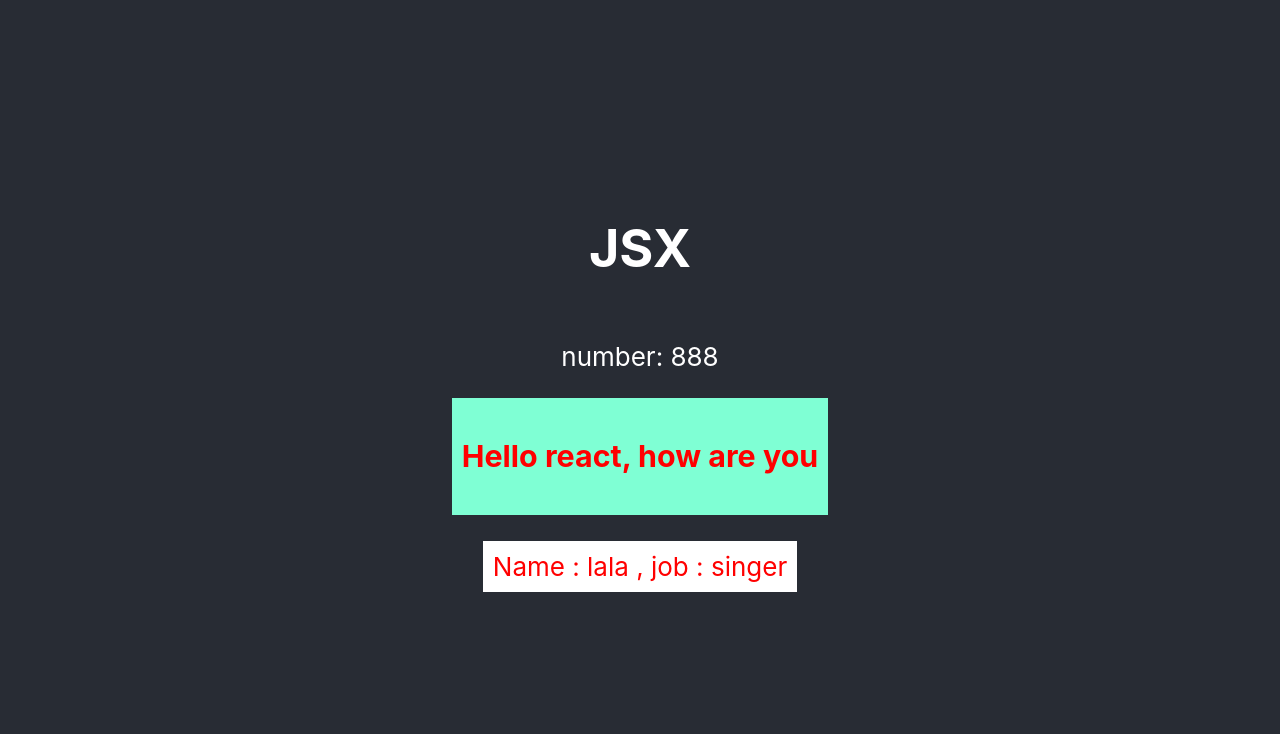
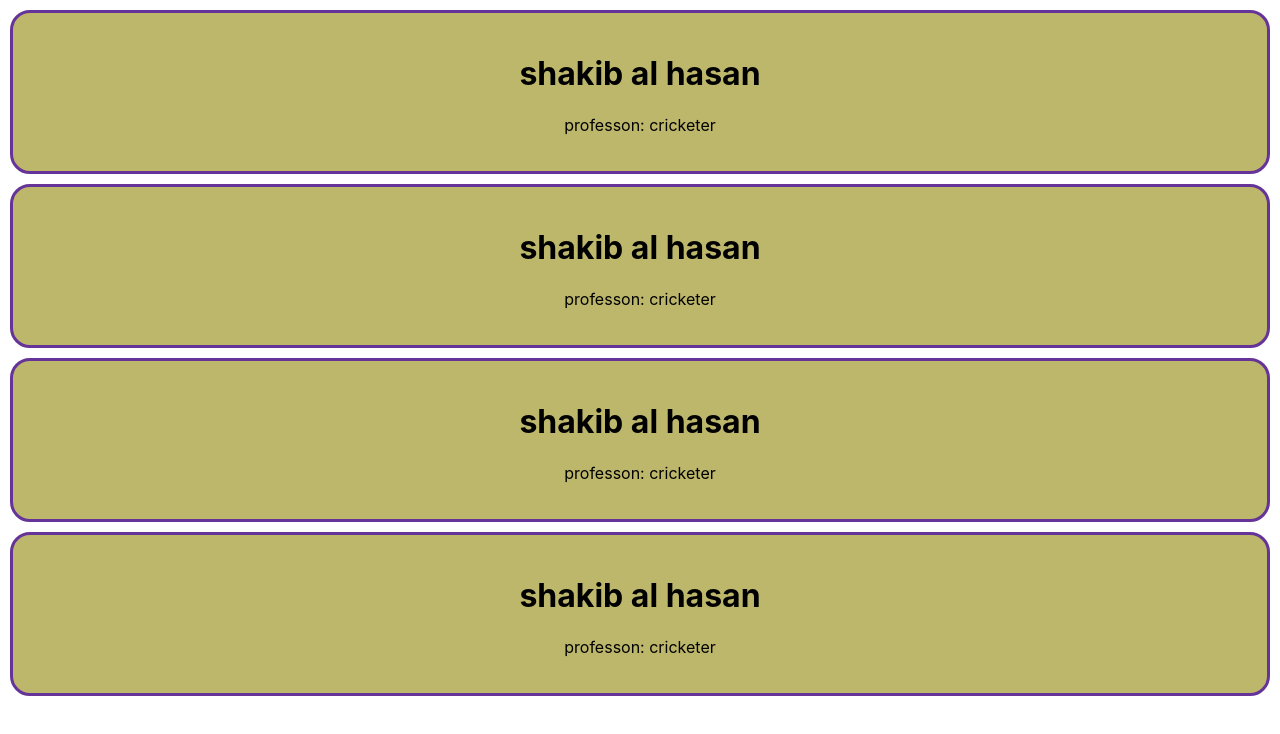
Before and after one commit to laksor/react-jsx-props-state, a React (Create React App) app: page / in a window 1280 px wide. Shown: the top 734 px of the page. Built offline with nearby package versions, Linux system fonts and the light colour scheme.

Commit message:
creating componenet

```diff
--- a/src/App.css
+++ b/src/App.css
@@ -41,4 +41,13 @@
   color: red;
   background-color: aquamarine;
   padding: 10px;
+  border-radius: 10px;
 }
+.person{
+  background-color: darkkhaki;
+  border:  3px solid rebeccapurple;
+  padding: 20px;
+  margin: 10px;
+  border-radius: 20px;
+
+}
--- a/src/App.js
+++ b/src/App.js
@@ -1,29 +1,24 @@
-import logo from './logo.svg';
+
 import './App.css';
-const number = 888;
-const singer = {name: 'lala', job: 'singer'};
-const singerStyle = {
-  color: 'red',
-  backgroundColor: 'white',
-  padding: '10px'
-}
 
 function App() {
   return (
     <div className="App">
-      <header className="App-header">
-        <h1>JSX</h1>
-        <p>number: {number}</p>
-        <div className='container'>
-          <h3>Hello react, how are you</h3>
-        </div>
-        <div className="music">
-          <p style={singerStyle}>Name : {singer.name} , job : {singer.job}</p>
-        </div>
-
-      </header>
+      <Person></Person>
+      <Person></Person>
+      <Person></Person>
+      <Person></Person>
     </div>
   );
 }
 
+function Person() {
+  return (
+    <div className='person'>
+      <h1>shakib al hasan</h1>
+      <p>professon: cricketer</p>
+    </div>
+  )
+}
+
 export default App;
```
